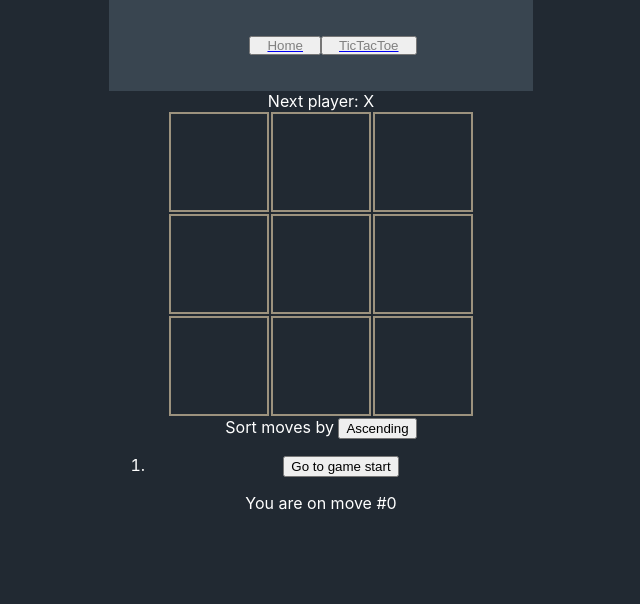
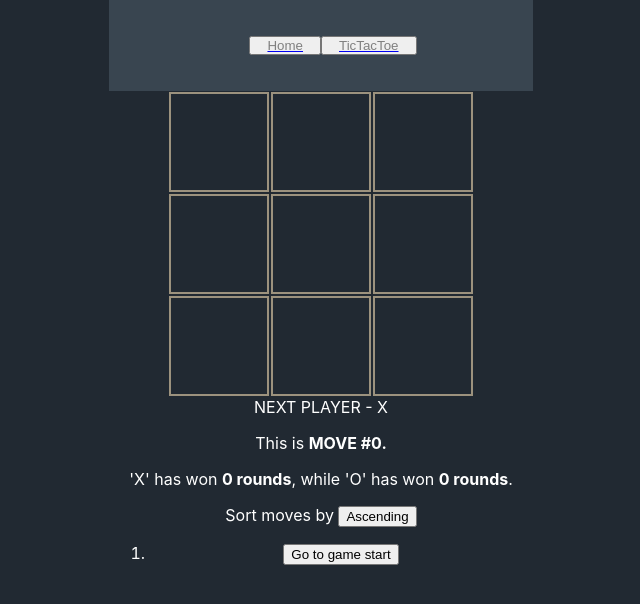
Before and after one commit to Magthylius/magthylius.github.io, a React (Create React App) app: page /tictactoe in a window 1280 px wide. Shown: the top 604 px of the page, without its empty margins (319-959 px from the left). Built offline with nearby package versions, Linux system fonts and the light colour scheme.

Commit message:
feat: header interfaces

```diff
--- /dev/null
+++ b/src/HeaderInterfaces.tsx
@@ -0,0 +1,4 @@
+export interface Vector2 {
+    x: number,
+    y: number
+}
--- a/src/pages/Home.tsx
+++ b/src/pages/Home.tsx
@@ -1,10 +1,6 @@
 import { useEffect, useRef, useState } from "react";
 import "./Home.scss"
-
-interface Vector2 {
-  x: number,
-  y: number
-}
+import { Vector2 } from "../HeaderInterfaces"
 
 export default function Home() {
   const PARALLAX_MOVE_RANGE: number = 25;
--- a/src/pages/TicTacToeGame.tsx
+++ b/src/pages/TicTacToeGame.tsx
@@ -109,7 +109,7 @@ function Board(props: { isXTurn: boolean, squares: string[], onPlay: (squares: s
   }
 
   const endData = calculateStatus(props.squares);
-  let status = "Winner: " + endData.endStatus;
+  let status = `Game has ended! '${endData.endStatus}' has won!`;
 
   switch (endData.endStatus) {
     case "TIE":
@@ -117,16 +117,18 @@ function Board(props: { isXTurn: boolean, squares: string[], onPlay: (squares: s
       break;
 
     case null:
-      status = "Next player: " + (props.isXTurn ? "X" : "O");
+      status = "Next player - " + (props.isXTurn ? "X" : "O");
       break;
   }
 
+  status = status.toUpperCase();
+
   return (
     <>
-      <div className='status'>{status}</div>
       <BoardRow refData={props.squares} rowValue={0} endData={endData} onRowClickEvent={handleClick} />
       <BoardRow refData={props.squares} rowValue={1} endData={endData} onRowClickEvent={handleClick} />
       <BoardRow refData={props.squares} rowValue={2} endData={endData} onRowClickEvent={handleClick} />
+      <div className='status'>{status}</div>
     </>
   );
 }
@@ -164,14 +166,15 @@ function TicTacToeGame() {
         <Board isXTurn={isXTurn} squares={currentSquares} onPlay={handlePlay} />
       </div>
       <div id='game-info' className='label'>
-        <div>
+        <div id="game-meta-info" className='label'>
+          <p>This is <b>MOVE #{currentMove}.</b></p>
+          <p>'X' has won <b>0 rounds</b>, while 'O' has won <b>0 rounds</b>.</p>
+        </div>
+        <div id='game-history'>
           Sort moves by <button onClick={() => setSortAscending(!sortAscending)}>{sortAscending ? "Ascending" : "Descending"}</button>
-        </div>
-        <div>
-          <ol>{sortAscending ? moves : moves.reverse()}</ol>
-        </div>
-        <div id="game-move-info" className='label'>
-          You are on move #{currentMove}
+          <div>
+            <ol>{sortAscending ? moves : moves.reverse()}</ol>
+          </div>
         </div>
       </div>
     </div>
```
